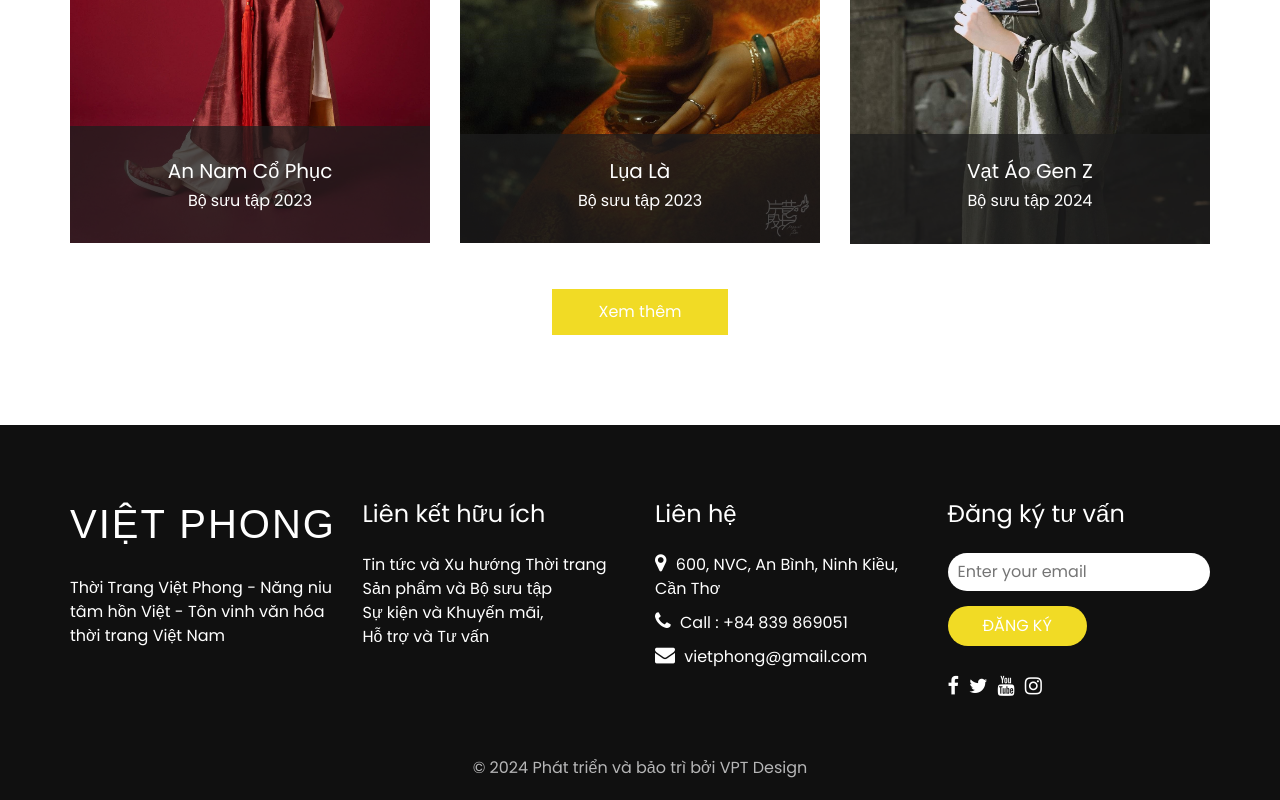
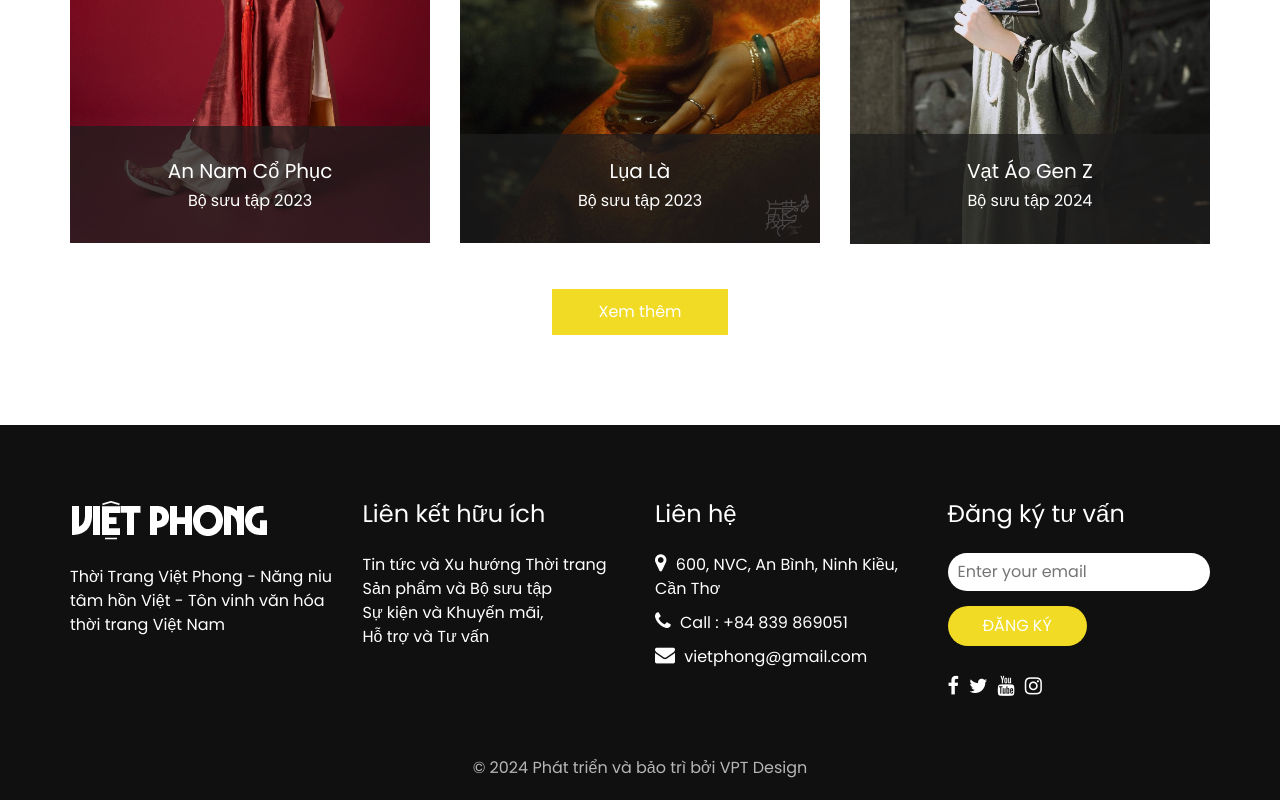
Before and after one commit to tin09012003/ThoitrangVP.github.io, a plain HTML site: page bosuutap.html in a window 1280 px wide. Shown: the part 1352-2152 px from the top of the page. Drawn offline with Linux system fonts and the light colour scheme.

Commit message:
Update bosuutap.html

```diff
--- a/bosuutap.html
+++ b/bosuutap.html
@@ -181,7 +181,7 @@
           <div class="info_logo">
             <a class="navbar-brand" href="index.html">
               <span>
-                <h1 id="Vietphong">VIỆT PHONG</h1>
+                <img src="images/logo.png" alt="" width="" height="45">
               </span>
             </a>
             <p>
```
